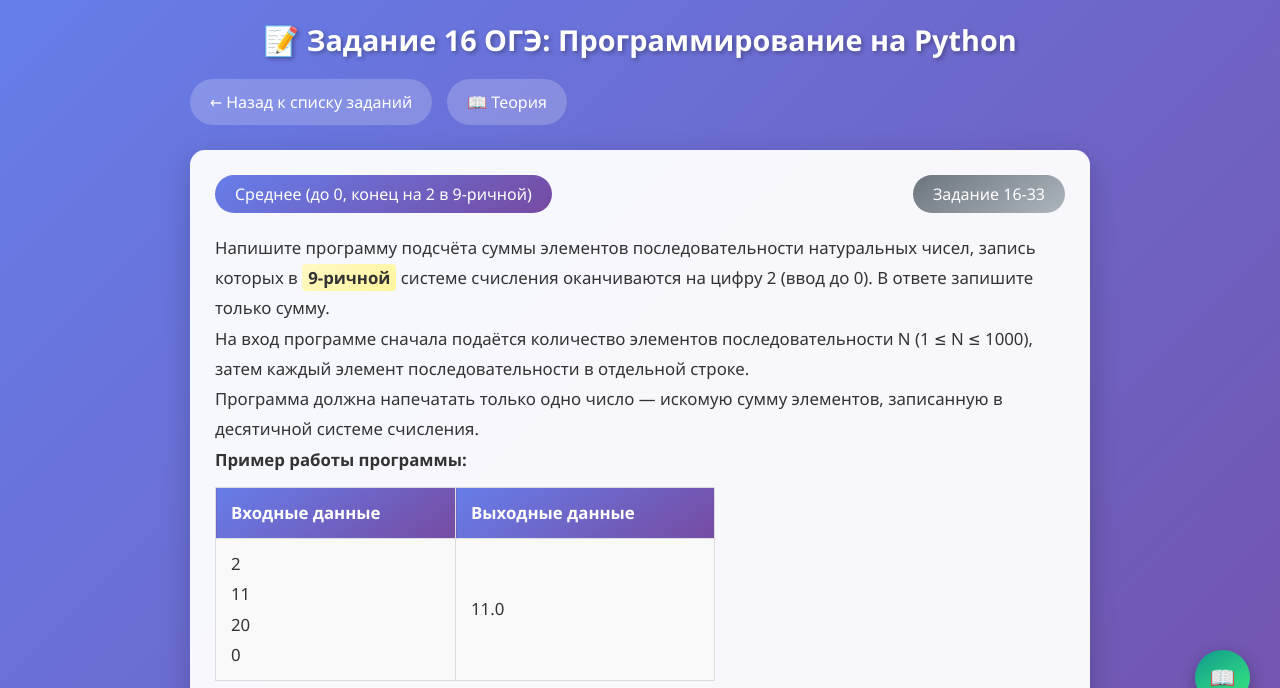
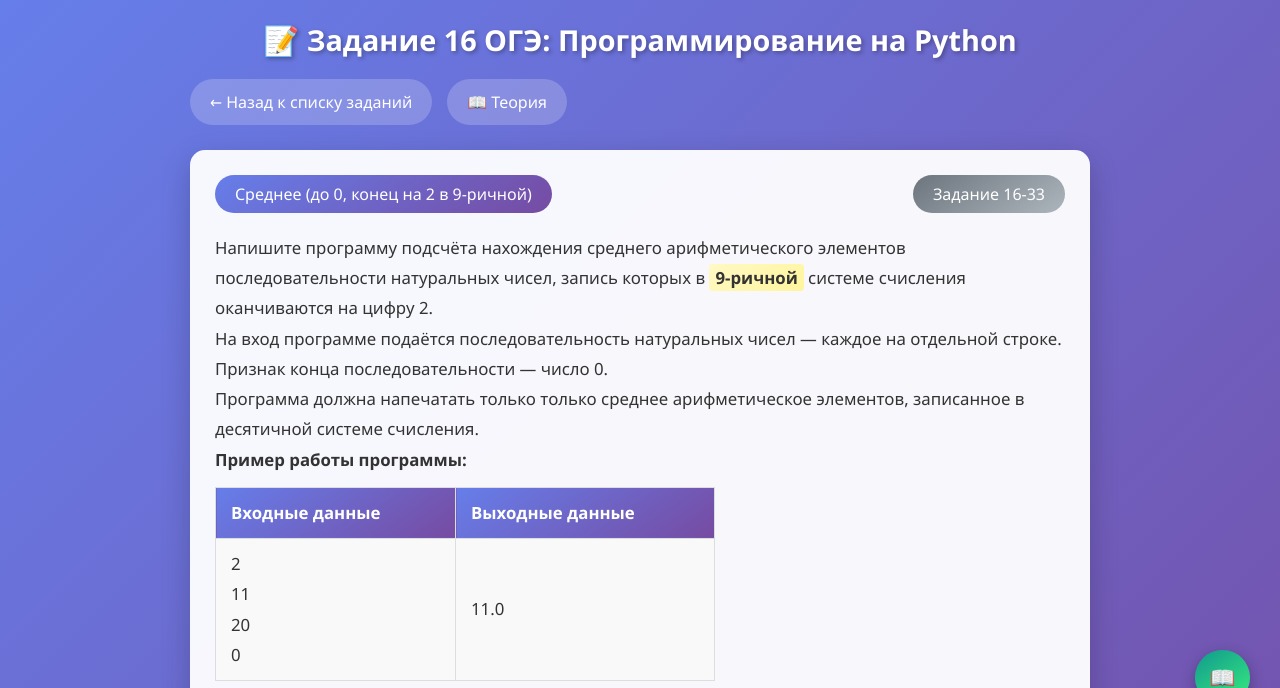
Before and after one commit to BesuglovS/oge-web, a PHP site: page /oge16.html in a window 1280 px wide. Shown: the top 688 px of the page. Run offline with PHP 8.4, Linux system fonts and the light colour scheme.

Commit message:
Fix: empty('0') bug in run_python.php and fix 'ввод до 0' task descriptions in oge16.html

```diff
--- a/oge16.html
+++ b/oge16.html
@@ -1914,7 +1914,45 @@
           '</span><span class="task-type" style="background:linear-gradient(145deg,#6c757d,#adb5bd);">Задание ' +
           t.id +
           '</span></div><div class="task-text"><p>Напишите программу подсчёта';
+        var isInputUntilZero = t.conditionText.indexOf('(ввод до 0)') !== -1;
         if (t.type == "end-digit" || t.type == "end-two") {
+          if (isInputUntilZero) {
+            // Определяем действие по typeLabel
+            var actionWord = '';
+            var outputDesc = 'одно число';
+            var resultWord = 'результат';
+            if (t.typeLabel.indexOf('Кол-во') !== -1) {
+              actionWord = 'подсчёта количества';
+              outputDesc = 'только количество';
+              resultWord = 'количество';
+            } else if (t.typeLabel.indexOf('Среднее') !== -1) {
+              actionWord = 'нахождения среднего арифметического';
+              outputDesc = 'только среднее арифметическое';
+              resultWord = 'среднее арифметическое';
+            } else if (t.typeLabel.indexOf('Минимум') !== -1) {
+              actionWord = 'нахождения минимального';
+              outputDesc = 'только минимальное число';
+              resultWord = 'минимальное число';
+            } else if (t.typeLabel.indexOf('Максимум') !== -1) {
+              actionWord = 'нахождения максимального';
+              outputDesc = 'только максимальное число';
+              resultWord = 'максимальное число';
+            } else {
+              actionWord = 'подсчёта суммы';
+              outputDesc = 'только сумму';
+              resultWord = 'сумму';
+            }
+            h +=
+              ' ' + actionWord + ' элементов последовательности натуральных чисел, запись которых в <span class="highlight">' +
+              t.baseText +
+              "</span> системе счисления " +
+               t.conditionText.replace(/ \(ввод до 0\)( найти минимум| найти максимум| найти среднее)?/g, '').replace(/^ /, '') +
+              '.</p><p>На вход программе подаётся последовательность натуральных чисел — каждое на отдельной строке. Признак конца последовательности — число 0.</p><p>Программа должна напечатать только ' + outputDesc + ' элементов, записанное в десятичной системе счисления.</p><p><strong>Пример работы программы:</strong></p><table class="input-table"><tr><th>Входные данные</th><th>Выходные данные</th></tr><tr><td>' +
+              t.testData.input.replace(/\n/g, "<br>") +
+              "</td><td>" +
+              t.testData.expected +
+              "</td></tr></table>";
+          } else {
             h +=
               ' суммы элементов последовательности натуральных чисел, запись которых в <span class="highlight">' +
               t.baseText +
@@ -1925,7 +1963,37 @@
               "</td><td>" +
               t.testData.expected +
               "</td></tr></table>";
+          }
         } else if (t.type == "penult") {
+          if (isInputUntilZero) {
+            // Определяем действие по typeLabel
+            var actionWord = '';
+            var outputDesc = 'одно число';
+            if (t.typeLabel.indexOf('Кол-во') !== -1) {
+              actionWord = 'подсчёта количества';
+              outputDesc = 'только количество';
+            } else if (t.typeLabel.indexOf('Среднее') !== -1) {
+              actionWord = 'нахождения среднего арифметического';
+              outputDesc = 'только среднее арифметическое';
+            } else if (t.typeLabel.indexOf('Минимум') !== -1) {
+              actionWord = 'нахождения минимального';
+              outputDesc = 'только минимальное число';
+            } else if (t.typeLabel.indexOf('Максимум') !== -1) {
+              actionWord = 'нахождения максимального';
+              outputDesc = 'только максимальное число';
+            } else {
+              actionWord = 'подсчёта суммы';
+              outputDesc = 'только сумму';
+            }
+            h +=
+              ' ' + actionWord + ' элементов последовательности натуральных чисел, ' +
+               t.conditionText.replace(/ \(ввод до 0\)( найти минимум| найти максимум| найти среднее)?/g, '').replace(/^ /, '') +
+              '.</p><p>На вход программе подаётся последовательность натуральных чисел — каждое на отдельной строке. Признак конца последовательности — число 0.</p><p>Программа должна напечатать ' + outputDesc + ' элементов, записанное в десятичной системе счисления.</p><p><strong>Пример работы программы:</strong></p><table class="input-table"><tr><th>Входные данные</th><th>Выходные данные</th></tr><tr><td>' +
+              t.testData.input.replace(/\n/g, "<br>") +
+              "</td><td>" +
+              t.testData.expected +
+              "</td></tr></table>";
+          } else {
             h +=
               " суммы элементов последовательности натуральных чисел, " +
               t.conditionText +
@@ -1934,6 +2002,7 @@
               "</td><td>" +
               t.testData.expected +
               "</td></tr></table>";
+          }
         } else if (t.type == "count-digits") {
           h +=
             " " +
--- a/run_python.php
+++ b/run_python.php
@@ -19,7 +19,7 @@ $testInput = isset($_POST['test_input']) ? $_POST['test_input'] : '';
 $expectedOutput = isset($_POST['expected_output']) ? $_POST['expected_output'] : '';
 
 // Валидация
-if (empty(trim($code))) {
+if (trim($code) === '') {
     header('Content-Type: application/json');
     echo json_encode(['error' => 'Код не может быть пустым']);
     exit;
@@ -80,13 +80,13 @@ try {
     file_put_contents($codeFile, $code);
 
     // Записываем входные данные
-    if (!empty($testInput)) {
+    if ($testInput !== '') {
         file_put_contents($inputFile, $testInput);
     }
 
     // Команда запуска: python3 code.py < input.txt (если есть входные данные)
     $cmd = '/usr/bin/python3 ' . escapeshellarg($codeFile);
-    if (!empty($testInput)) {
+    if ($testInput !== '') {
         $cmd .= ' < ' . escapeshellarg($inputFile);
     }
 
```
Lines whose indentation alone changed are shown as unchanged.
